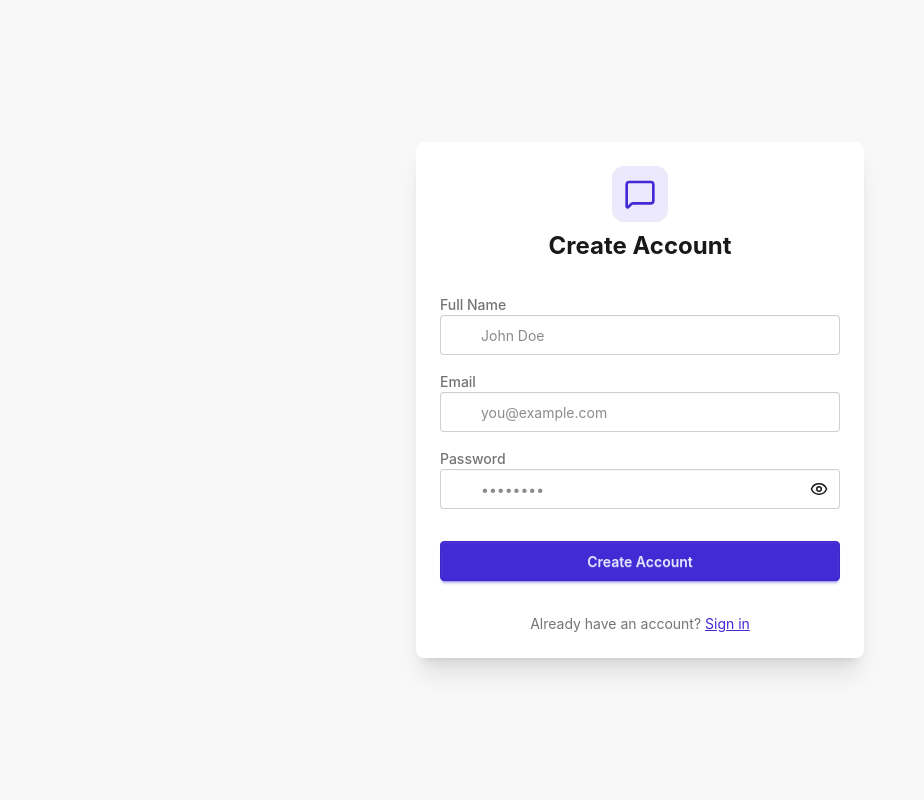
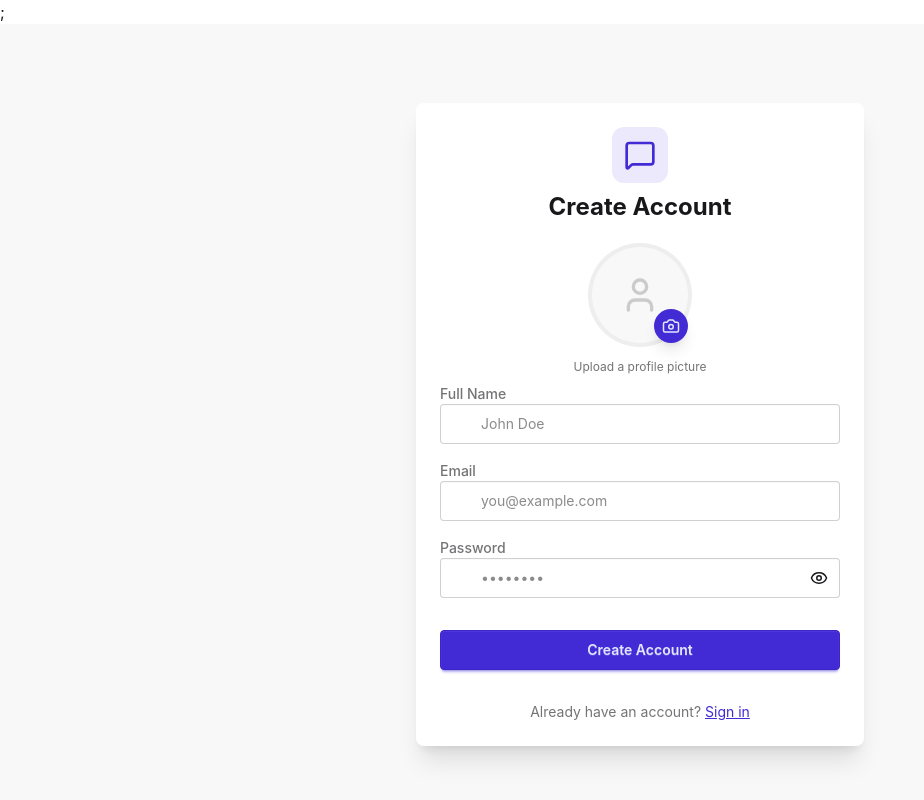
Before and after one commit to mdmonjumon/CHAT-APP-FRONTEND, a React (Vite) app: page / in a window 1280 px wide. Shown: the top 800 px of the page, without its empty margins (0-924 px from the left). Built offline with nearby package versions, Linux system fonts and the light colour scheme; no server answers.

Commit message:
create a utils function to upload image to imgbb

```diff
--- a/package.json
+++ b/package.json
@@ -10,11 +10,14 @@
     "preview": "vite preview"
   },
   "dependencies": {
+    "axios": "^1.13.5",
     "daisyui": "^5.5.19",
+    "firebase": "^12.9.0",
     "lucide-react": "^0.575.0",
     "react": "^19.2.0",
     "react-dom": "^19.2.0",
     "react-hook-form": "^7.71.2",
+    "react-hot-toast": "^2.6.0",
     "react-router-dom": "^7.13.0"
   },
   "devDependencies": {
--- /dev/null
+++ b/src/api/utils.js
@@ -0,0 +1,19 @@
+import axios from "axios";
+
+const uploadImage = async (imageData) => {
+  try {
+    const imageFormData = new FormData();
+    imageFormData.append("image", imageData);
+
+    const { data } = await axios.post(
+      `https://api.imgbb.com/1/upload?key=${import.meta.env.VITE_IMAGEBB_API_KEY}`,
+      imageFormData,
+    );
+    return data?.data?.url;
+  } catch (error) {
+    console.error("ImgBB Upload Error:", error);
+    return null;
+  }
+};
+
+export default uploadImage;
--- /dev/null
+++ b/src/firebase/firebase.init.js
@@ -0,0 +1,20 @@
+// Import the functions you need from the SDKs you need
+import { initializeApp } from "firebase/app";
+import { getAuth } from "firebase/auth";
+// TODO: Add SDKs for Firebase products that you want to use
+// https://firebase.google.com/docs/web/setup#available-libraries
+
+// Your web app's Firebase configuration
+const firebaseConfig = {
+  apiKey: import.meta.env.VITE_apiKey,
+  authDomain: import.meta.env.VITE_authDomain,
+  projectId: import.meta.env.VITE_projectId,
+  storageBucket: import.meta.env.VITE_storageBucket,
+  messagingSenderId: import.meta.env.VITE_messagingSenderId,
+  appId: import.meta.env.VITE_appId,
+};
+
+// Initialize Firebase
+const app = initializeApp(firebaseConfig);
+
+export const auth = getAuth(app);
--- a/src/main.jsx
+++ b/src/main.jsx
@@ -4,10 +4,12 @@ import "./index.css";
 import { RouterProvider } from "react-router-dom";
 import router from "./routes/Router.jsx";
 import AuthProvider from "./providers/AuthProvider.jsx";
+import { Toaster } from "react-hot-toast";
 
 createRoot(document.getElementById("root")).render(
   <StrictMode>
     <AuthProvider>
+      <Toaster position="top-center" reverseOrder={false} />;
       <RouterProvider router={router}></RouterProvider>
     </AuthProvider>
   </StrictMode>,
--- a/src/pages/SignUp.jsx
+++ b/src/pages/SignUp.jsx
@@ -1,84 +1,226 @@
-import { useState } from 'react';
-import { useForm } from 'react-hook-form';
-import { Eye, EyeOff, Mail, User, Lock, MessageSquare } from 'lucide-react';
-import { Link } from 'react-router-dom';
+import React, { useState, useRef } from "react";
+import { useForm } from "react-hook-form";
+import {
+  Eye,
+  EyeOff,
+  Mail,
+  User,
+  Lock,
+  MessageSquare,
+  Camera,
+  X,
+} from "lucide-react";
+import { Link } from "react-router-dom";
+import uploadImage from "../api/utils";
+import toast from "react-hot-toast";
+import useAuth from "../hooks/useAuth";
 
 const SignUp = () => {
   const [showPassword, setShowPassword] = useState(false);
-  const { register, handleSubmit, formState: { errors } } = useForm();
+  const [imgFile, setImgFile] = useState(null);
+  const [selectedImg, setSelectedImg] = useState(null);
+  const fileInputRef = useRef(null);
+  const { createUser } = useAuth();
 
-  const onSubmit = (data) => {
-    console.log("Sign Up Data:", data);
-    // Add your signup logic/API call here
+  const {
+    register,
+    handleSubmit,
+    formState: { errors },
+  } = useForm();
+
+  const handleImageChange = (e) => {
+    const file = e.target.files[0];
+    if (!file) return;
+    setImgFile(file);
+
+    // Basic validation to ensure it's an image
+    if (!file.type.startsWith("image/")) {
+      alert("Please select an image file");
+      return;
+    }
+
+    const reader = new FileReader();
+    reader.onloadend = () => {
+      setSelectedImg(reader.result); // Set preview URL
+    };
+    reader.readAsDataURL(file);
+  };
+
+  const removeImage = () => {
+    setSelectedImg(null);
+    if (fileInputRef.current) fileInputRef.current.value = "";
+  };
+
+  const onSubmit = async (data) => {
+    if (!imgFile) {
+      return toast.error("Please select an image");
+    }
+    const imgUrl = await uploadImage(imgFile);
+    await createUser(data.email, data?.password);
+
   };
 
   return (
     <div className="min-h-screen bg-base-200 flex items-center justify-center p-4">
       <div className="card w-full max-w-md bg-base-100 shadow-xl">
         <div className="card-body">
-          <div className="flex flex-col items-center gap-2 mb-6">
-            <div className="p-3 bg-primary/10 text-primary rounded-xl"><MessageSquare size={32} /></div>
+          {/* Logo */}
+          <div className="flex flex-col items-center gap-2 mb-4">
+            <div className="p-3 bg-primary/10 text-primary rounded-xl">
+              <MessageSquare size={32} />
+            </div>
             <h2 className="card-title text-2xl font-bold">Create Account</h2>
           </div>
 
           <form onSubmit={handleSubmit(onSubmit)} className="space-y-4">
+            {/* --- AVATAR UPLOAD SECTION --- */}
+            <div className="flex flex-col items-center gap-4 mb-2">
+              <div className="relative group">
+                <div className="w-24 h-24 rounded-full ring-4 ring-base-300 overflow-hidden bg-base-200 flex items-center justify-center">
+                  {selectedImg ? (
+                    <img
+                      src={selectedImg}
+                      alt="Preview"
+                      className="w-full h-full object-cover"
+                    />
+                  ) : (
+                    <User size={40} className="text-base-content/20" />
+                  )}
+                </div>
+
+                {/* Upload Button */}
+                <button
+                  type="button"
+                  onClick={() => fileInputRef.current?.click()}
+                  className={`
+                    absolute bottom-0 right-0 bg-primary p-2 rounded-full text-primary-content
+                    hover:scale-110 transition-all shadow-lg
+                  `}
+                >
+                  <Camera size={18} />
+                </button>
+
+                {/* Remove Image Button */}
+                {selectedImg && (
+                  <button
+                    type="button"
+                    onClick={removeImage}
+                    className="absolute -top-1 -right-1 bg-error text-error-content rounded-full p-1 shadow-sm"
+                  >
+                    <X size={14} />
+                  </button>
+                )}
+              </div>
+
+              <input
+                type="file"
+                accept="image/*"
+                className="hidden"
+                ref={fileInputRef}
+                onChange={handleImageChange}
+              />
+              <p className="text-xs text-base-content/60">
+                {selectedImg ? "Looks great!" : "Upload a profile picture"}
+              </p>
+            </div>
+
             {/* Full Name */}
             <div className="form-control">
-              <label className="label"><span className="label-text font-medium">Full Name</span></label>
+              <label className="label">
+                <span className="label-text font-medium">Full Name</span>
+              </label>
               <div className="relative">
-                <div className="absolute inset-y-0 left-0 pl-3 flex items-center text-base-content/40"><User size={18} /></div>
+                <div className="absolute inset-y-0 left-0 pl-3 flex items-center text-base-content/40">
+                  <User size={18} />
+                </div>
                 <input
                   {...register("fullName", { required: "Name is required" })}
-                  type="text" placeholder="John Doe"
-                  className={`input input-bordered w-full pl-10 ${errors.fullName ? "input-error" : ""}`}
+                  type="text"
+                  placeholder="John Doe"
+                  className={`input outline-0 input-bordered w-full pl-10 ${errors.fullName ? "input-error" : ""}`}
                 />
               </div>
-              {errors.fullName && <span className="text-error text-xs mt-1">{errors.fullName.message}</span>}
+              {errors.fullName && (
+                <span className="text-error text-xs mt-1">
+                  {errors.fullName.message}
+                </span>
+              )}
             </div>
 
             {/* Email */}
             <div className="form-control">
-              <label className="label"><span className="label-text font-medium">Email</span></label>
+              <label className="label">
+                <span className="label-text font-medium">Email</span>
+              </label>
               <div className="relative">
-                <div className="absolute inset-y-0 left-0 pl-3 flex items-center text-base-content/40"><Mail size={18} /></div>
+                <div className="absolute inset-y-0 left-0 pl-3 flex items-center text-base-content/40">
+                  <Mail size={18} />
+                </div>
                 <input
                   {...register("email", {
                     required: "Email is required",
-                    pattern: { value: /^\S+@\S+$/i, message: "Invalid email address" }
+                    pattern: {
+                      value: /^\S+@\S+$/i,
+                      message: "Invalid email address",
+                    },
                   })}
-                  type="email" placeholder="you@example.com"
-                  className={`input input-bordered w-full pl-10 ${errors.email ? "input-error" : ""}`}
+                  type="email"
+                  placeholder="you@example.com"
+                  className={`input outline-0 input-bordered w-full pl-10 ${errors.email ? "input-error" : ""}`}
                 />
               </div>
-              {errors.email && <span className="text-error text-xs mt-1">{errors.email.message}</span>}
+              {errors.email && (
+                <span className="text-error text-xs mt-1">
+                  {errors.email.message}
+                </span>
+              )}
             </div>
 
             {/* Password */}
             <div className="form-control">
-              <label className="label"><span className="label-text font-medium">Password</span></label>
+              <label className="label">
+                <span className="label-text font-medium">Password</span>
+              </label>
               <div className="relative">
-                <div className="absolute inset-y-0 left-0 pl-3 flex items-center text-base-content/40"><Lock size={18} /></div>
+                <div className="absolute inset-y-0 left-0 pl-3 flex items-center text-base-content/40">
+                  <Lock size={18} />
+                </div>
                 <input
                   {...register("password", {
                     required: "Password is required",
-                    minLength: { value: 6, message: "Password must be at least 6 characters" }
+                    minLength: { value: 6, message: "At least 6 characters" },
                   })}
                   type={showPassword ? "text" : "password"}
                   placeholder="••••••••"
-                  className={`input input-bordered w-full pl-10 ${errors.password ? "input-error" : ""}`}
+                  className={`input outline-0 input-bordered w-full pl-10 ${errors.password ? "input-error" : ""}`}
                 />
-                <button type="button" className="absolute inset-y-0 right-0 pr-3 flex items-center" onClick={() => setShowPassword(!showPassword)}>
+                <button
+                  type="button"
+                  className="absolute inset-y-0 right-0 pr-3 flex items-center"
+                  onClick={() => setShowPassword(!showPassword)}
+                >
                   {showPassword ? <EyeOff size={18} /> : <Eye size={18} />}
                 </button>
               </div>
-              {errors.password && <span className="text-error text-xs mt-1">{errors.password.message}</span>}
+              {errors.password && (
+                <span className="text-error text-xs mt-1">
+                  {errors.password.message}
+                </span>
+              )}
             </div>
 
-            <button type="submit" className="btn btn-primary w-full mt-4">Create Account</button>
+            <button type="submit" className="btn btn-primary w-full mt-4">
+              Create Account
+            </button>
           </form>
 
-          <div className="mt-6 text-center">
-            <p className="text-base-content/60">Already have an account? <Link hide-link="true" to="/login" className="link link-primary text-sm">Sign in</Link></p>
+          <div className="mt-6 text-center text-sm">
+            <p className="text-base-content/60">
+              Already have an account?{" "}
+              <Link to="/login" className="link link-primary">
+                Sign in
+              </Link>
+            </p>
           </div>
         </div>
       </div>
--- a/src/providers/AuthProvider.jsx
+++ b/src/providers/AuthProvider.jsx
@@ -1,9 +1,58 @@
+import { useEffect, useState } from "react";
+import { auth } from "../firebase/firebase.init";
 import AuthContext from "./AuthContext";
+import {
+  createUserWithEmailAndPassword,
+  onAuthStateChanged,
+  signInWithEmailAndPassword,
+  signOut,
+} from "firebase/auth";
 
 const AuthProvider = ({ children }) => {
+  const [loading, setLoading] = useState(true);
+  const [user, setUser] = useState(null);
+
+  // create new user
+  const createUser = (email, password) => {
+    setLoading(true);
+    return createUserWithEmailAndPassword(auth, email, password);
+  };
+
+  // signIn exiting user
+  const signInUser = (email, password) => {
+    setLoading(true);
+    return signInWithEmailAndPassword(auth, email, password);
+  };
+
+  // signOut User
+  const signOutUser = () => {
+    setLoading(true);
+    return signOut(auth);
+  };
+
+  useEffect(() => {
+    const unsubscribe = onAuthStateChanged(auth, (currentUser) => {
+      setUser(currentUser);
+      if (currentUser.email) {
+        setLoading(false);
+      } else {
+        setLoading(true);
+      }
+    });
+
+    return () => {
+      return unsubscribe();
+    };
+  }, []);
+
   const authInfo = {
-    name: "monju",
+    loading,
+    user,
+    createUser,
+    signInUser,
+    signOutUser,
   };
+
   return (
     <AuthContext.Provider value={authInfo}>{children}</AuthContext.Provider>
   );
```
Also changed, not shown: 2 other files (tests, documents, lock files or other folders).
